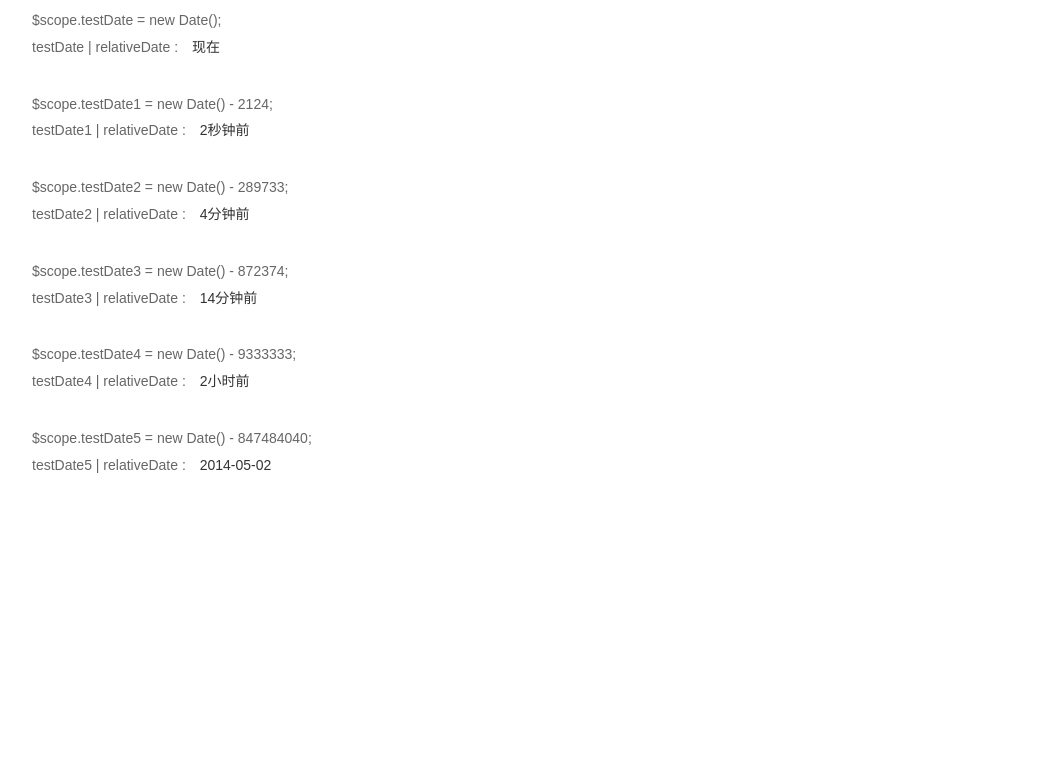
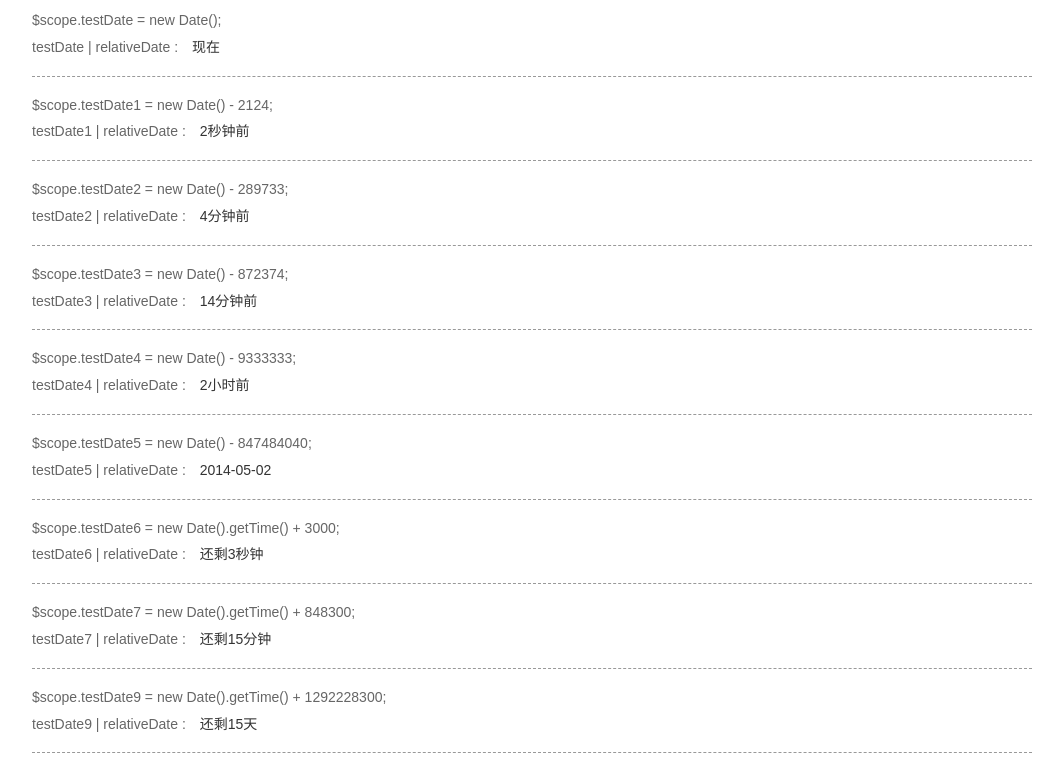
Before and after one commit to ariesjia/angular-relative-date, a website: page demo/index.html in a window 1280 px wide. Shown: the part 53-822 px from the top of the page, without its empty margins (108-1171 px from the left). Before the commit the page ends 800 px from the top, so only its background shows below. Drawn offline with Linux system fonts and the light colour scheme.

Commit message:
[0.0.1] - modify reademe & add demo

```diff
--- a/demo/index.html
+++ b/demo/index.html
@@ -52,13 +52,28 @@
             </div>
 
 
+            <div class="md-item">
+                <p>$scope.testDate6 = new Date().getTime() + 3000;</p>
+                <p> testDate6 | relativeDate  : <strong>{{ testDate6 | relativeDate}}</strong></p>
+            </div>
+
+            <div class="md-item">
+                <p>$scope.testDate7 = new Date().getTime() + 848300;</p>
+                <p> testDate7 | relativeDate  : <strong>{{ testDate7 | relativeDate}}</strong></p>
+            </div>
+
+            <div class="md-item">
+                <p> $scope.testDate9 = new Date().getTime() + 1292228300;</p>
+                <p> testDate9 | relativeDate  : <strong>{{ testDate9 | relativeDate}}</strong></p>
+            </div>
+
         </div>
 
     <script src="bower_components/jquery/dist/jquery.js"></script>
     <script src="bower_components/angular/angular.js"></script>
     <script src="bower_components/angular-route/angular-route.js"></script>
 
-    <script src="dist/angular-relative-date.min.js"></script>
+    <script src="dist/angular-relative-date.js"></script>
 
     <script src="scripts/app.js"></script>
     <script src="scripts/controllers/main.js"></script>
--- a/demo/scripts/controllers/main.js
+++ b/demo/scripts/controllers/main.js
@@ -4,11 +4,17 @@ angular.module('myApp')
     .controller('MainCtrl', ["$scope", function ($scope) {
 
         $scope.testDate = new Date();
+
         $scope.testDate1 = new Date() - 2124;
         $scope.testDate2 = new Date() - 289733;
         $scope.testDate3 = new Date() - 872374;
         $scope.testDate4 = new Date() - 9333333;
         $scope.testDate5 = new Date() - 847484040;
 
+        $scope.testDate6 = new Date().getTime() + 3000;
+        $scope.testDate7 = new Date().getTime() + 848300;
+        $scope.testDate8 = new Date().getTime() + 12228300;
+        $scope.testDate9 = new Date().getTime() + 1292228300;
+
 
     }]);
--- a/demo/styles/main.css
+++ b/demo/styles/main.css
@@ -84,7 +84,9 @@ p{margin-bottom: 10px;}
 }
 
 .md-item{
-    margin-bottom:40px;
+    margin-bottom: 20px;
+    padding-bottom: 10px;
+    border-bottom: 1px dashed #999;
 }
 
 .md-item strong{
```
Also changed, not shown: README.md.
